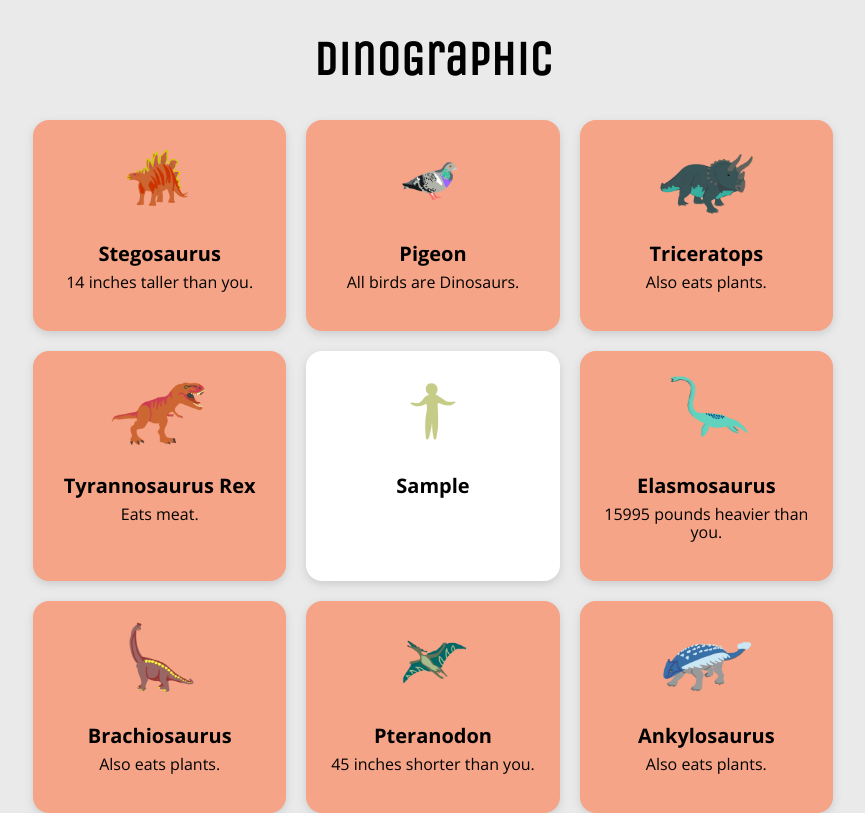
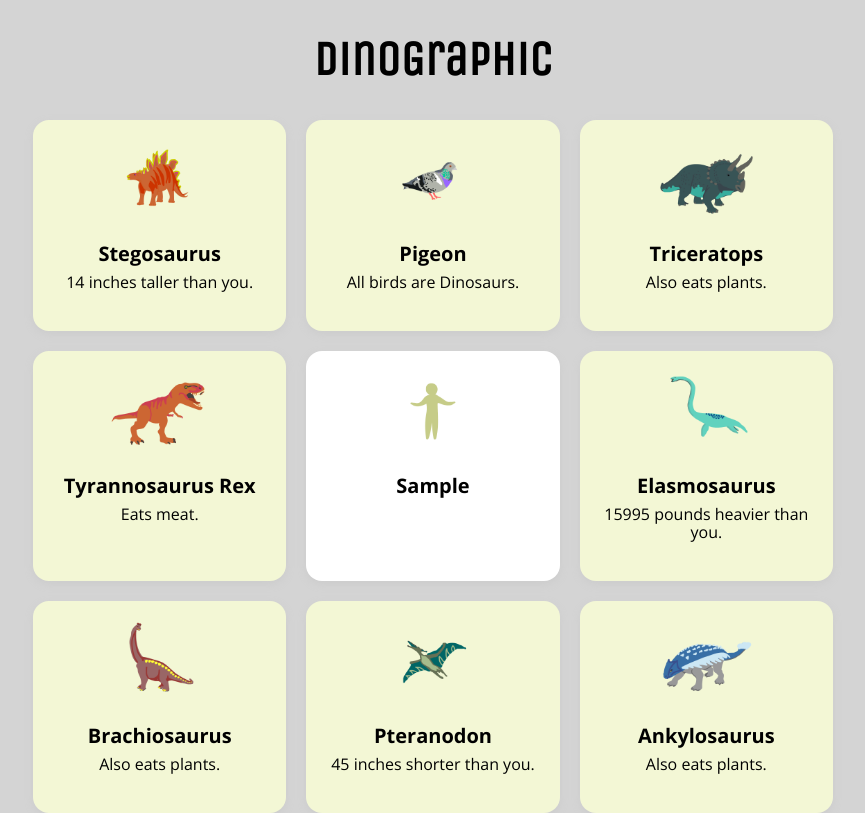
Before and after one commit to chrissygonzalez/udacity-js-dinosaurs, a plain HTML site: page index.html in a window 1280 px wide. Both pictures are taken after typing "Sample", "5", "5", "5" into the empty fields and a click on the input "Compare me". Shown: the whole page, without its empty margins (207-1072 px from the left). Drawn offline with nearby package versions, Linux system fonts and the light colour scheme.

Commit message:
style: add comments, remove unused code, reorganize

```diff
--- a/dinosaurs.js
+++ b/dinosaurs.js
@@ -97,25 +97,31 @@ const dinoData = {
   ],
 };
 
+/**
+ * @description Dinosaur class
+ * @constructor
+ * @param {object} dino - contains species, diet, image (strings), weight and height (numbers)
+ * @param {object} human - contains height (number), weight and diet (strings)
+ */
 class Dinosaur {
   constructor(
-    { species, weight, height, diet, where, when, fact, image },
+    { species, weight, height, diet, image },
     { height: humanHeight, pounds: humanWeight, diet: humanDiet }
   ) {
     this.species = species;
     this.weight = weight;
     this.height = height;
     this.diet = diet;
-    this.where = where;
-    this.when = when;
-    this.fact = fact;
     this.image = image;
     this.fact = this.getRandomFact(humanHeight, humanWeight, humanDiet);
   }
 
+  /**
+   * @description Creates and appends dinosaur elements to DOM
+   */
   displayDinosaur() {
     const div = document.createElement('div');
-    div.classList.add('dino-card');
+    div.classList.add('dino-card', 'card');
     div.innerHTML = `
     <img src=${this.image} />
     <h3>${this.species}</h3>
@@ -124,6 +130,12 @@ class Dinosaur {
     elements.dinoGraphicGrid.appendChild(div);
   }
 
+  /**
+   * @description Randomly selects fact for Dinosaur
+   * @param {number} humanHeight
+   * @param {string} humanWeight
+   * @param {string} humanDiet
+   */
   getRandomFact(humanHeight, humanWeight, humanDiet) {
     if (this.species === 'Pigeon') {
       return 'All birds are Dinosaurs.';
@@ -137,6 +149,10 @@ class Dinosaur {
     return facts[randomIndex];
   }
 
+  /**
+   * @description Returns fact based on difference between human and dinosaur height.
+   * @param {number} humanHeight
+   */
   compareHeight(humanHeight) {
     const diff = parseInt(this.height) - humanHeight;
 
@@ -149,6 +165,10 @@ class Dinosaur {
     }
   }
 
+  /**
+   * @description Returns fact based on difference between human and dinosaur weight.
+   * @param {string} humanWeight
+   */
   compareWeight(humanWeight) {
     const diff = parseInt(this.weight) - parseInt(humanWeight);
 
@@ -161,6 +181,10 @@ class Dinosaur {
     }
   }
 
+  /**
+   * @description Returns fact based on difference between human and dinosaur diet.
+   * @param {string} humanDiet
+   */
   compareDiet(humanDiet) {
     const FOOD = {
       herbivore: 'plants',
@@ -174,6 +198,11 @@ class Dinosaur {
   }
 }
 
+/**
+ * @description Human class
+ * @constructor
+ * @param {object} formValues - contains name, feet, inches, pounds (strings)
+ */
 class Human {
   constructor({ name, feet, inches, pounds, diet }) {
     this.name = name;
@@ -185,6 +214,9 @@ class Human {
     this.image = 'images/human.png';
   }
 
+  /**
+   * @description Converts feet and inches to numbers, returns height
+   */
   calculateHeight() {
     if (this.inches && this.feet) {
       return parseInt(this.inches) + parseInt(this.feet) * 12;
@@ -193,13 +225,20 @@ class Human {
     }
   }
 
+  /**
+   * @description Creates and appends human elements to DOM
+   */
   displayHuman() {
     const div = document.createElement('div');
+    div.classList.add('human-card', 'card');
     div.innerHTML = `<img src=${this.image} /><h3>${this.name}</h3>`;
     elements.dinoGraphicGrid.appendChild(div);
   }
 }
 
+/**
+ * @description Returns values entered in the form
+ */
 const getFormValues = () => {
   return {
     name: elements.nameField.value,
@@ -210,12 +249,10 @@ const getFormValues = () => {
   };
 };
 
-const createDinosaurs = (dinosaurs) => {
-  return dinosaurs.map((dino) => {
-    return new Dinosaur(dino);
-  });
-};
-
+/**
+ * @description Sorts array randomly, splits into two halves, returns halves in an object
+ * @param {array} dinos - array of Dinosaur objects
+ */
 const shuffleAndSpliceDinos = (dinos) => {
   const shuffledDinosaurs = dinos.sort(() => Math.random() - 0.5);
   return {
@@ -224,6 +261,11 @@ const shuffleAndSpliceDinos = (dinos) => {
   };
 };
 
+/**
+ * @description Makes dinosaurs, displays first half, then human, then second half
+ * @param {array} dinos - array of raw dinosaur data objects
+ * @param {object} human - a Human object
+ */
 const createDinoGraphic = (dinos, human) => {
   const dinosaurs = dinos.map((dino) => {
     return new Dinosaur(dino, human);
@@ -234,6 +276,10 @@ const createDinoGraphic = (dinos, human) => {
   shuffled.dinos2.map((dinosaur) => dinosaur.displayDinosaur());
 };
 
+/**
+ * @description Creates graphic with form data, makes graphic visible / form invisible
+ * @param {event} e - click event
+ */
 const submitForm = (e) => {
   e.preventDefault();
 
--- a/styles.css
+++ b/styles.css
@@ -2,10 +2,15 @@ body {
   font-family: 'Open Sans', sans-serif;
   font-size: 1rem;
   font-weight: 300;
-  background-color: #eaeaea;
+  background-color: #d4d4d4;
   box-sizing: border-box;
 }
 
+img {
+  width: 50%;
+}
+
+/** TYPE STYLES **/
 h1 {
   font-family: 'Unica One', sans-serif;
   font-size: 3rem;
@@ -23,9 +28,7 @@ p {
   margin-top: 0.5rem;
 }
 
-img {
-  width: 50%;
-}
+/** FORM STYLES **/
 
 form {
   width: 100%;
@@ -69,6 +72,8 @@ input[type='submit']:hover {
   min-width: 360px;
 }
 
+/** DINO GRAPHIC STYLES **/
+
 #dino-graphic-grid {
   margin-left: auto;
   margin-right: auto;
@@ -77,8 +82,8 @@ input[type='submit']:hover {
   max-width: 800px;
 }
 
-#dino-graphic-grid div {
-  background-color: #fff;
+.card {
+  min-height: 100px;
   text-align: center;
   border-radius: 1rem;
   border: none;
@@ -86,13 +91,15 @@ input[type='submit']:hover {
   padding: 1.25rem 1rem 1.5rem 1rem;
 }
 
-#dino-graphic-grid div.dino-card {
-  background-color: #f5a487;
+.dino-card {
+  background-color: #f3f7d5;
 }
 
-.invisible {
-  display: none;
+.human-card {
+  background-color: #fff;
 }
+
+/** UTILITY STYLES **/
 
 .grid {
   display: grid;
@@ -102,9 +109,8 @@ input[type='submit']:hover {
   margin: 0 auto;
 }
 
-.grid div {
-  border: 1px solid gray;
-  min-height: 100px;
+.invisible {
+  display: none;
 }
 
 .width-full {
```
